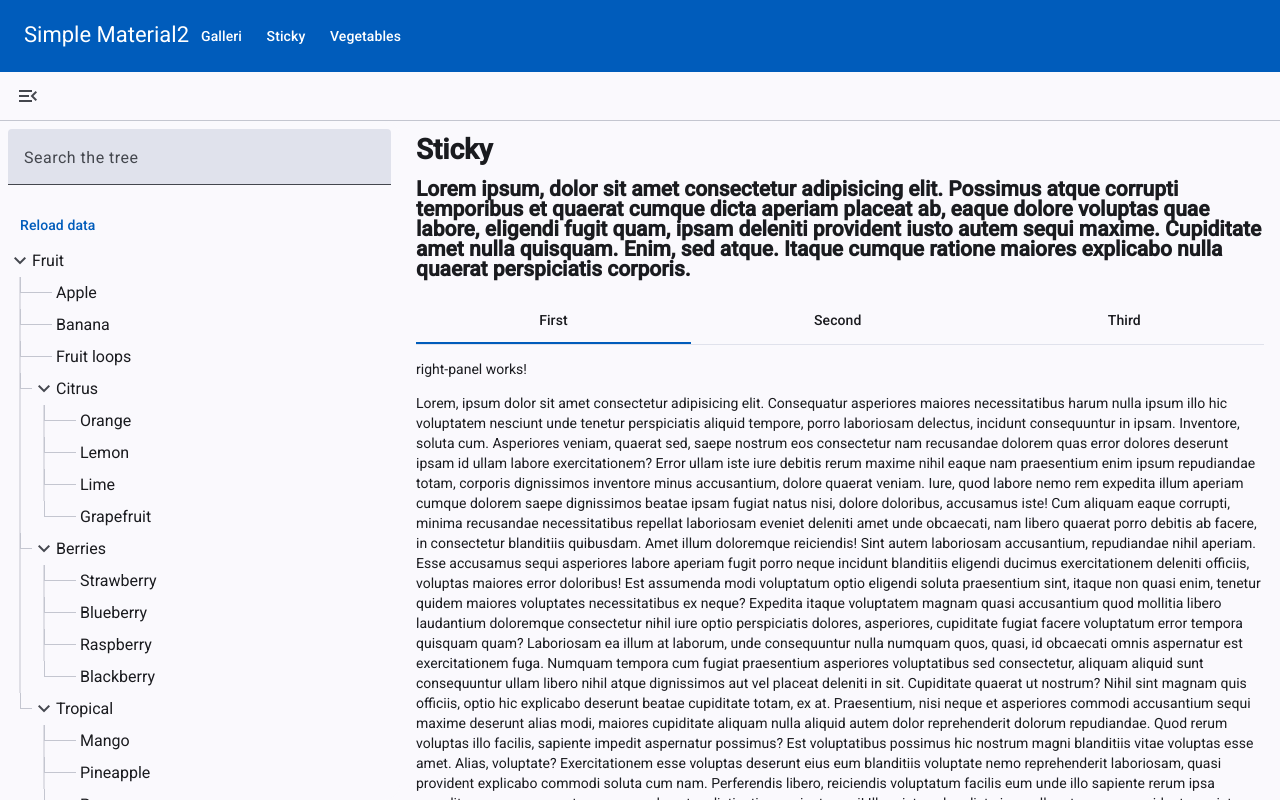
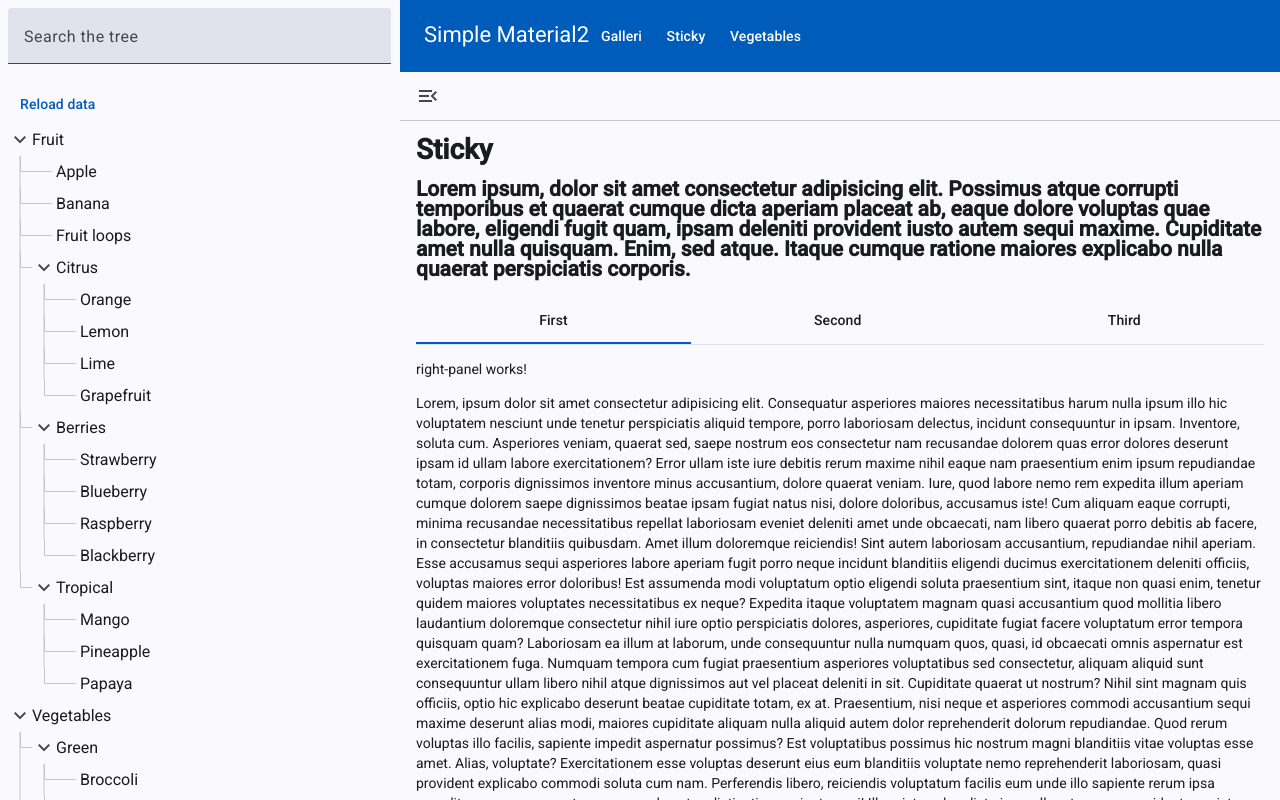
Before and after one commit to Edminsson/tree-guide, an Angular app: page /sticky in a window 1280 px wide. Built offline with nearby package versions, Linux system fonts and the light colour scheme.

Commit message:
header not always visible

```diff
--- a/src/app/sticky/sticky.html
+++ b/src/app/sticky/sticky.html
@@ -1,3 +1,12 @@
+<mat-sidenav-container>
+  <mat-sidenav #sidenav id="tree-sidenav" mode="side" opened>
+    <div class="side">
+      <app-tree-search [tree]="tree"></app-tree-search>
+      <app-tree-custom #tree></app-tree-custom>
+    </div>
+  </mat-sidenav>
+
+  <mat-sidenav-content>
     <app-header></app-header>
     <div class="toolbar">
       <button matIconButton (click)="sidenav.toggle()"
@@ -7,15 +16,7 @@
       </button>
     </div>
 
-<mat-sidenav-container>
-  <mat-sidenav #sidenav id="tree-sidenav" mode="side" opened>
-    <div class="side">
-      <app-tree-search [tree]="tree"></app-tree-search>
-      <app-tree-custom #tree></app-tree-custom>
-    </div>
-  </mat-sidenav>
-
-  <mat-sidenav-content>
+    <div class="main">
       <h1>Sticky</h1>
       <h2>Lorem ipsum, dolor sit amet consectetur adipisicing elit. Possimus atque corrupti temporibus et quaerat cumque dicta aperiam placeat ab, eaque dolore voluptas quae labore, eligendi fugit quam, ipsam deleniti provident iusto autem sequi maxime. Cupiditate amet nulla quisquam. Enim, sed atque. Itaque cumque ratione maiores explicabo nulla quaerat perspiciatis corporis.</h2>
 
@@ -26,5 +27,6 @@
         <mat-tab label="Second"> Content 2 </mat-tab>
         <mat-tab label="Third"> Content 3 </mat-tab>
       </mat-tab-group>
+    </div>
   </mat-sidenav-content>
 </mat-sidenav-container>
--- a/src/app/sticky/sticky.scss
+++ b/src/app/sticky/sticky.scss
@@ -1,17 +1,10 @@
-// The page fills the viewport: header and toolbar take their natural height and the sidenav
-// container gets the rest. The sidenav holds the search box and the tree and is always exactly as
-// tall as the container, so both stay fully visible; the tree scrolls on its own. The main content
-// (headings, tabs, right panel) scrolls inside mat-sidenav-content. Everything follows window
-// resizes.
+// The page fills the viewport. The sidenav is a full-height column holding the search box and the
+// tree, so both stay fully visible; the tree takes the remaining height and scrolls on its own.
+// The header, toolbar, headings and tabs live in mat-sidenav-content, which scrolls as one, so the
+// header scrolls out of sight while the sidenav stays put. Everything follows window resizes.
 :host {
-    display: flex;
-    flex-direction: column;
+    display: block;
     height: 100dvh;
-}
-
-app-header,
-.toolbar {
-    flex: none;
 }
 
 .toolbar {
@@ -20,8 +13,7 @@ app-header,
 }
 
 mat-sidenav-container {
-    flex: 1;
-    min-height: 0;
+    height: 100%;
 }
 
 mat-sidenav {
@@ -48,6 +40,6 @@ app-tree-custom {
     overflow-y: auto;
 }
 
-mat-sidenav-content {
+.main {
     padding: 0 16px;
 }
```
Lines whose indentation alone changed are shown as unchanged.
